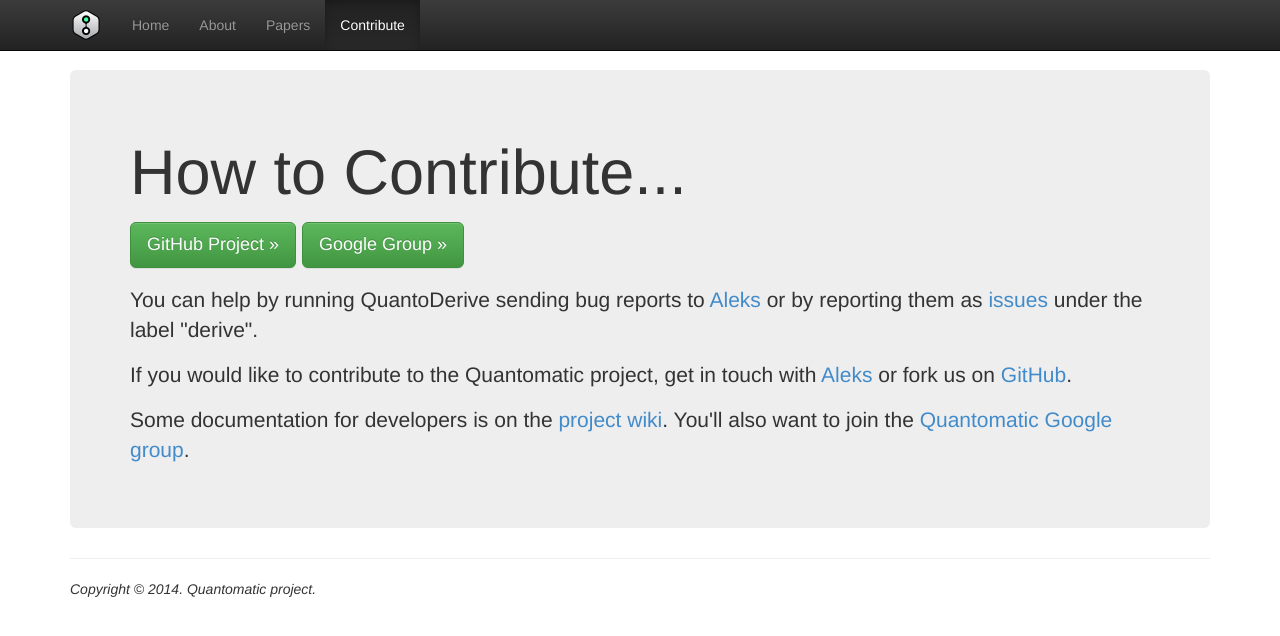
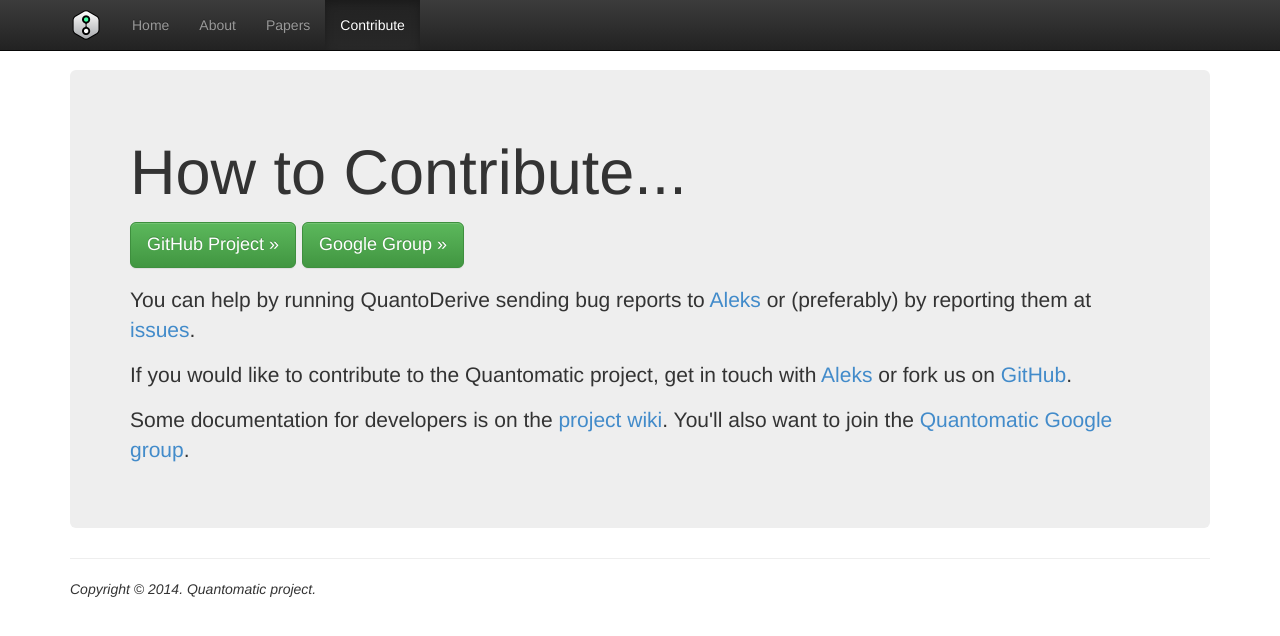
Before and after one commit to zxcalc/Quantomatic.github.io, a Jekyll site: the page built from contribute.html, in a window 1280 px wide. Shown: the top 636 px of the page. Built offline with Jekyll 4.4.1, drawn with Linux system fonts in a browser that asks for light colours; nearby versions of some CDN libraries; Markdown is read by kramdown in place of the engine named in the settings.

Commit message:
updated contribute

```diff
--- a/contribute.html
+++ b/contribute.html
@@ -11,7 +11,7 @@
     <a href="https://groups.google.com/forum/#!forum/quantomatic" class="btn btn-lg btn-success" role="button">Google Group &raquo;</a>
   </p>
 
-  <p>You can help by running QuantoDerive sending bug reports to <a href="http://www.comlab.ox.ac.uk/people/Aleks.Kissinger">Aleks</a> or by reporting them as <a href="https://github.com/Quantomatic/quantomatic/issues?labels=derive">issues</a> under the label &quot;derive&quot;.</p>
+  <p>You can help by running QuantoDerive sending bug reports to <a href="http://www.comlab.ox.ac.uk/people/Aleks.Kissinger">Aleks</a> or (preferably) by reporting them at <a href="https://github.com/Quantomatic/quantomatic/issues?labels=derive">issues</a>.</p>
 
   <p>If you would like to contribute to the Quantomatic project, get in touch with <a href="http://www.comlab.ox.ac.uk/people/Aleks.Kissinger">Aleks</a> or fork us on <a href="https://github.com/Quantomatic/quantomatic">GitHub</a>.</p>
 
```
